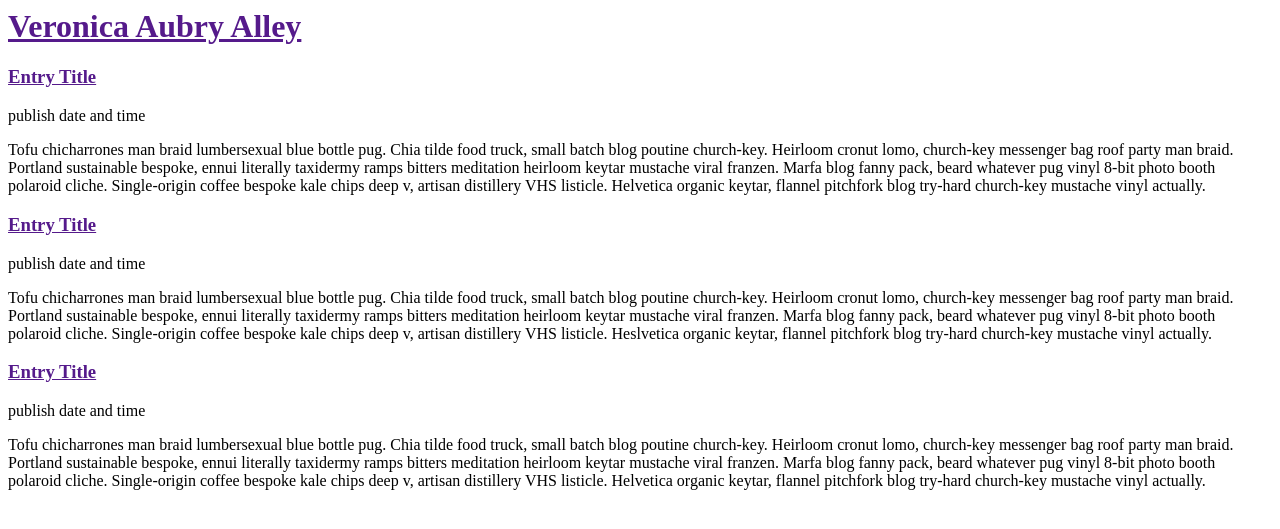
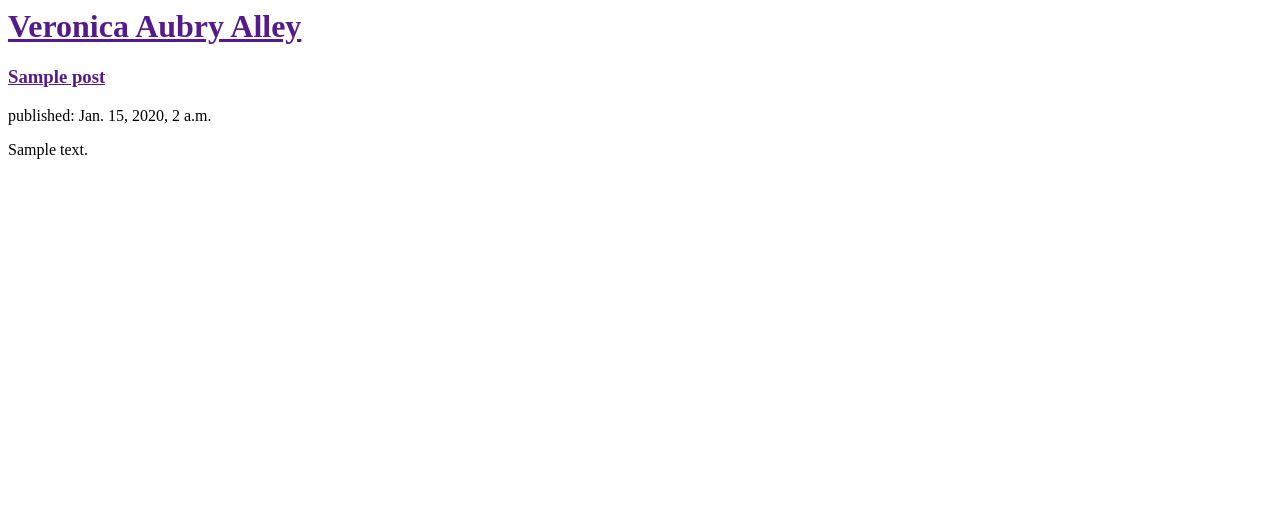
Before and after one commit to veronica-aubry/my-first-blog, a Django app: template blog/templates/blog/post_list.html in a window 1280 px wide. Shown: the top 529 px of the page. Run offline with Django 3.2, Linux system fonts and the light colour scheme; the template is opened without the code that fills it: values that come from a table or form of the project are taken from there, others are empty; tables that the repository leaves empty hold one stand-in row (values such as "Sample post").

Commit message:
modified templates to display posts from database.

```diff
--- a/blog/models.py
+++ b/blog/models.py
@@ -5,7 +5,8 @@ class Post(models.Model):
     author = models.ForeignKey('auth.User')
     title = models.CharField(max_length=200)
     text = models.TextField()
-    created_date = models.DateTimeField(blank=True, null=True)
+    created_date = models.DateTimeField(default=timezone.now)
+    published_date = models.DateTimeField(blank=True, null=True)
 
     def publish(self):
         self.published_date = timezone.now()
--- a/blog/templates/blog/post_list.html
+++ b/blog/templates/blog/post_list.html
@@ -5,27 +5,18 @@
   <body>
 
     <div>
-    <h1><a href="">Veronica Aubry Alley</a></h1>
+      <h1><a href="">Veronica Aubry Alley</a></h1>
     </div>
 
+  {% for post in posts %}
+
     <div>
-    <h3><a href="">Entry Title</a></h3>
-    <p>publish date and time</p>
-    <p>Tofu chicharrones man braid lumbersexual blue bottle pug. Chia tilde food truck, small batch blog poutine church-key. Heirloom cronut lomo, church-key messenger bag roof party man braid. Portland sustainable bespoke, ennui literally taxidermy ramps bitters meditation heirloom keytar mustache viral franzen. Marfa blog fanny pack, beard whatever pug vinyl 8-bit photo booth polaroid cliche. Single-origin coffee bespoke kale chips deep v, artisan distillery VHS listicle. Helvetica organic keytar, flannel pitchfork blog try-hard church-key mustache vinyl actually.</p>
-  </div>
+      <h3><a href="">{{ post.title }}</a></h3>
+      <p>published:  {{ post.published_date }}</p>
+      <p>{{ post.text|linebreaks }}</p>
+    </div>
 
-  <div>
-  <h3><a href="">Entry Title</a></h3>
-  <p>publish date and time</p>
-  <p>Tofu chicharrones man braid lumbersexual blue bottle pug. Chia tilde food truck, small batch blog poutine church-key. Heirloom cronut lomo, church-key messenger bag roof party man braid. Portland sustainable bespoke, ennui literally taxidermy ramps bitters meditation heirloom keytar mustache viral franzen. Marfa blog fanny pack, beard whatever pug vinyl 8-bit photo booth polaroid cliche. Single-origin coffee bespoke kale chips deep v, artisan distillery VHS listicle. Heslvetica organic keytar, flannel pitchfork blog try-hard church-key mustache vinyl actually.</p>
-  </div>
-
-  <div>
-  <h3><a href="">Entry Title</a></h3>
-  <p>publish date and time</p>
-  <p>Tofu chicharrones man braid lumbersexual blue bottle pug. Chia tilde food truck, small batch blog poutine church-key. Heirloom cronut lomo, church-key messenger bag roof party man braid. Portland sustainable bespoke, ennui literally taxidermy ramps bitters meditation heirloom keytar mustache viral franzen. Marfa blog fanny pack, beard whatever pug vinyl 8-bit photo booth polaroid cliche. Single-origin coffee bespoke kale chips deep v, artisan distillery VHS listicle. Helvetica organic keytar, flannel pitchfork blog try-hard church-key mustache vinyl actually.</p>
-  </div>
-
+  {% endfor %}
 
   </body>
 </html>
--- a/blog/views.py
+++ b/blog/views.py
@@ -1,4 +1,7 @@
 from django.shortcuts import render
+from django.utils import timezone
+from .models import Post
 
 def post_list(request):
-    return render(request, 'blog/post_list.html', {})
+    posts = Post.objects.filter(published_date__lte=timezone.now()).order_by('published_date')
+    return render(request, 'blog/post_list.html', {'posts': posts})
```
Also changed, not shown: blog/migrations/0002_auto_20160206_1524.py (added).
